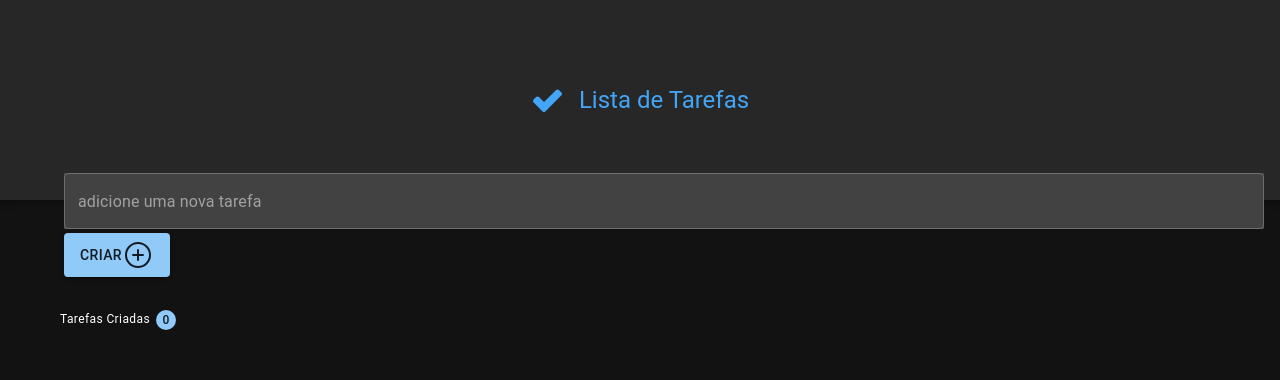
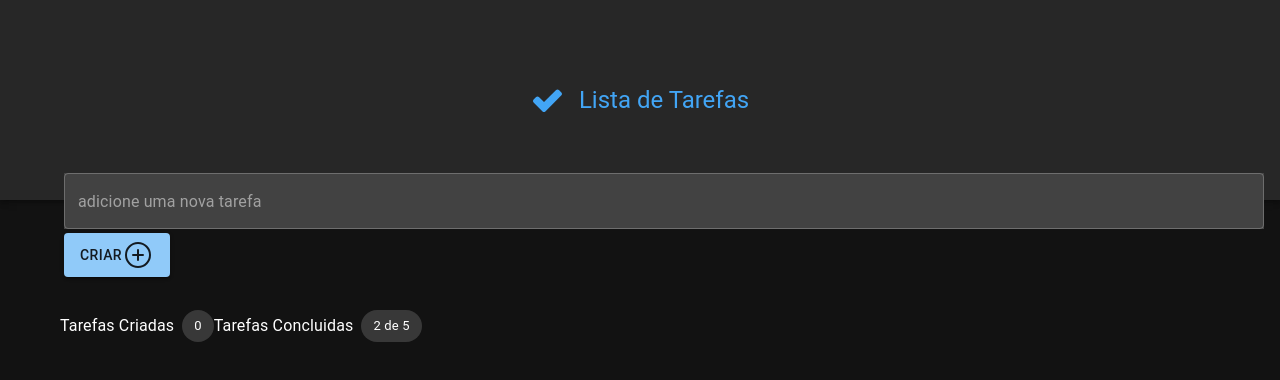
Before and after one commit to jhonathandsg10/APP-TODO-LIST, a React (Vite) app: page / in a window 1280 px wide. Shown: the top 380 px of the page. Built offline with nearby package versions, Linux system fonts and the light colour scheme.

Commit message:
alteraçoes com useState

```diff
--- a/src/App.tsx
+++ b/src/App.tsx
@@ -1,9 +1,10 @@
 import { ThemeProvider, createTheme } from '@mui/material/styles';
 import CssBaseline from '@mui/material/CssBaseline';
-import { AppBar, Badge, Button, Container, Grid, TextField, Toolbar, Typography, colors } from '@mui/material/index';
+import { AppBar, Badge, Box, Button, Chip, Container, Grid, TextField, Toolbar, Typography, colors } from '@mui/material/index';
 import { dark } from '@mui/material/styles/createPalette';
 import { CheckFat, PlusCircle, Rocket } from '@phosphor-icons/react';
-
+import {useState, useEffect} from 'react'
+import { Task } from './types';
 
 const darkTheme = createTheme({
   palette: {
@@ -14,6 +15,11 @@ const darkTheme = createTheme({
 
 function App() {
   const theme = createTheme()
+  const [tasks,setTasks]= useState<Task[]>()
+
+  useEffect(()=>{
+
+  },[])
   return (
     <ThemeProvider theme={darkTheme}>
       <CssBaseline />
@@ -37,7 +43,7 @@ function App() {
           }}><CheckFat size={32} weight='fill' /><span> Lista de Tarefas</span>
           </Typography>
         </Toolbar>
-      </AppBar>
+      </AppBar >
       <main>
         <Container sx={{
           position: 'relative',
@@ -51,36 +57,41 @@ function App() {
               <TextField placeholder='adicione uma nova tarefa' variant='outlined' name='task' fullWidth sx={{
                 backgroundColor: colors.grey[800]
               }}>
-
-
               </TextField>
             </Grid>
             <Grid item xl={2} sm={12}>
               <Button variant='contained' sx={{
                 height: '100%'
-              }}><span>Criar</span><PlusCircle size={32} />
+              }}>
+                <span>Criar</span><PlusCircle size={32} />
 
               </Button>
             </Grid>
             <Grid container spacing={theme.spacing(1)} sx={{
-              marginTop:'25px'
+              marginTop: '25px'
             }}>
-              <Grid item>
-                <Typography variant="caption"sx={{
-                  display:'flex',
-                  alignItems:"center",
-                  gap:theme.spacing(2)
-                }}>
-                  <span>Tarefas Criadas</span>
-                  <Badge color='primary' badgeContent={0} showZero></Badge>
-                </Typography>
+              <Grid item sx={{
+                display: 'flex',
+                justifyContent: 'end',
+              }}>
+                <Box display='flex' alignItems='center' gap={theme.spacing(1)}>
+                  <Typography>
+                    Tarefas Criadas
+                  </Typography>
+                  <Chip label={0}></Chip>
+                </Box>
 
+                <Box display='flex' alignItems='center' gap={theme.spacing(1)}>
+                  <Typography>
+                    Tarefas Concluidas
+                  </Typography>
+                  <Chip label={'2 de 5'}></Chip>
+                </Box>
               </Grid>
             </Grid>
           </Grid>
         </Container>
       </main>
-
     </ThemeProvider>
   );
 }
```
